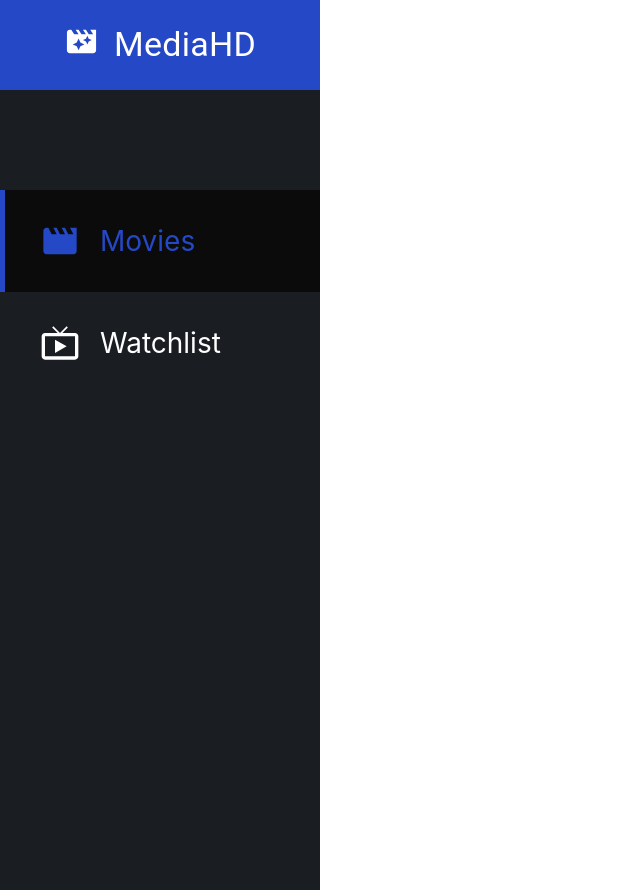
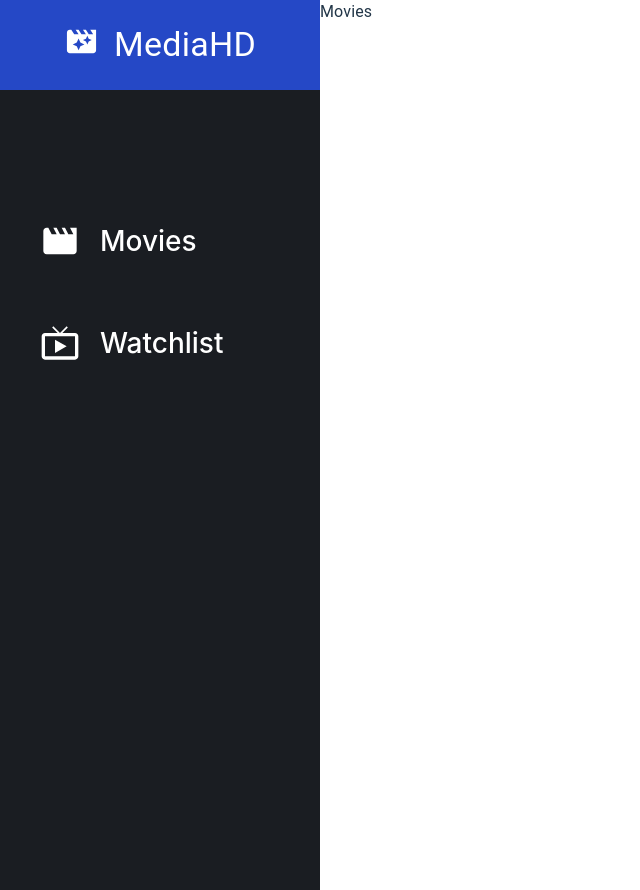
Before and after one commit to marivict/movieApp, a React (Vite) app: page / in a window 1280 px wide. Shown: the whole page, without its empty margins (0-640 px from the left). Built offline with nearby package versions, Linux system fonts and the light colour scheme.

Commit message:
feat: add activ navlink state

```diff
--- a/src/components/sidebar/SidebarBody/SidebarBody.tsx
+++ b/src/components/sidebar/SidebarBody/SidebarBody.tsx
@@ -3,7 +3,6 @@
 import { SidebarMenu } from "..";
 import MovieIcon from '@mui/icons-material/Movie';
 import LiveTvIcon from '@mui/icons-material/LiveTv';
-import { Link as RouterLink } from "react-router-dom";
 
 export type SidebarBodyProps = {
     testId:string;
@@ -11,7 +10,7 @@
 
 export const SidebarBody = ({testId}:SidebarBodyProps) => {
     return(<Container className={`${style.SidebarBody}`} disableGutters>
-            <SidebarMenu testId={testId} title={"Movies"} icon={<MovieIcon className={"sidebarMenu__icon"}/>} link={RouterLink} to="/movies" active/>
-            <SidebarMenu testId={testId} title={"Watchlist"} icon={<LiveTvIcon className={"sidebarMenu__icon"}/>} link={RouterLink} to="/watchlist" />
+            <SidebarMenu testId={testId} title={"Movies"} icon={<MovieIcon className={"sidebarMenu__icon"}/>} to="/movies"/>
+            <SidebarMenu testId={testId} title={"Watchlist"} icon={<LiveTvIcon className={"sidebarMenu__icon"}/>} to="/watchlist" />
     </Container>)
 }
--- a/src/components/sidebar/SidebarMenu/SidebarMenu.tsx
+++ b/src/components/sidebar/SidebarMenu/SidebarMenu.tsx
@@ -1,28 +1,27 @@
-import { Link, Box } from "@mui/material";
+import { Box } from "@mui/material";
 import style from "./style.module.css";
-import { LinkProps } from "react-router-dom";
-import { RefAttributes } from "react";
+import { NavLink } from "react-router-dom";
 
 export type SidebarMenuProps = {
     testId: string;
     title: string;
     icon?: React.ReactNode;
-    active?: boolean;
-    link: React.ForwardRefExoticComponent<LinkProps & RefAttributes<HTMLAnchorElement>>;
     to: string;
 }
-export const SidebarMenu = ({testId, title, icon, active, link, to}:SidebarMenuProps) => {
+export const SidebarMenu = ({testId, title, icon, to}:SidebarMenuProps) => {
     return(
-        <Box className={`${style.sidebarMenu} ${icon ? style.sidebarMenu__icon__container: ""} ${active ? style.active : ""}`}>
-        {!!icon && icon}
-            <Link
+        <NavLink
             data-testid = {testId}
-            className={`${style.sidebarMenu__link}`}
-            underline="none"
-            component={link}
             to={to}>
-                {title}
-            </Link>
-        </Box>
+                {({ isActive }) => (
+                    <Box className={`${style.sidebarMenu} ${icon ? style.sidebarMenu__icon__container: ""} ${isActive ? style.active : ""}`}>
+                    {!!icon && icon}
+
+                    <span className={`${style.sidebarMenu__link}`}>{title}</span>
+
+            </Box>
+                )}
+
+        </NavLink >
     )
 }
--- a/src/components/sidebar/SidebarMenu/style.module.css
+++ b/src/components/sidebar/SidebarMenu/style.module.css
@@ -20,14 +20,17 @@
 
 .sidebarMenu.active {
     background-color: #0b0b0b;
+    transition: all 0.3s ease-in-out;
 }
 
 .sidebarMenu.active :global .sidebarMenu__icon{
     color:#2548C6;
+    transition: all 0.3s ease-out;
 }
 
 .sidebarMenu.active .sidebarMenu__link {
     color:#2548C6!important;
+    transition: all 0.3s ease-in;
 }
 
 .sidebarMenu.active::before {
--- a/src/main.tsx
+++ b/src/main.tsx
@@ -9,13 +9,14 @@
     path: "/",
     element: <Home testId='main' ></Home>,
     children: [
+      {index: true, element:<Movies/>},
       {
         path: "movies",
-        element: <Movies></Movies>
+        element: <Movies/>
       },
       {
         path: "watchlist",
-        element: <WatchList></WatchList>
+        element: <WatchList/>
       },
     ]
   },
```
